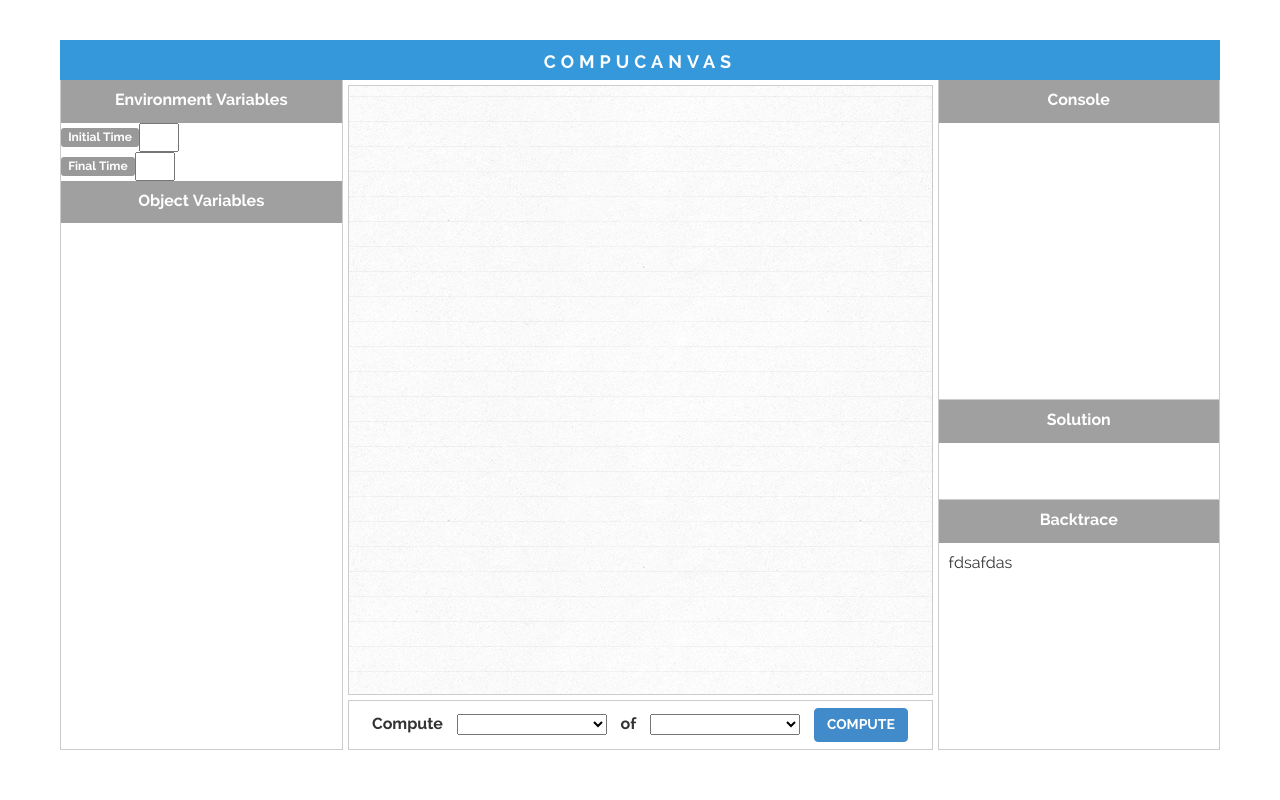
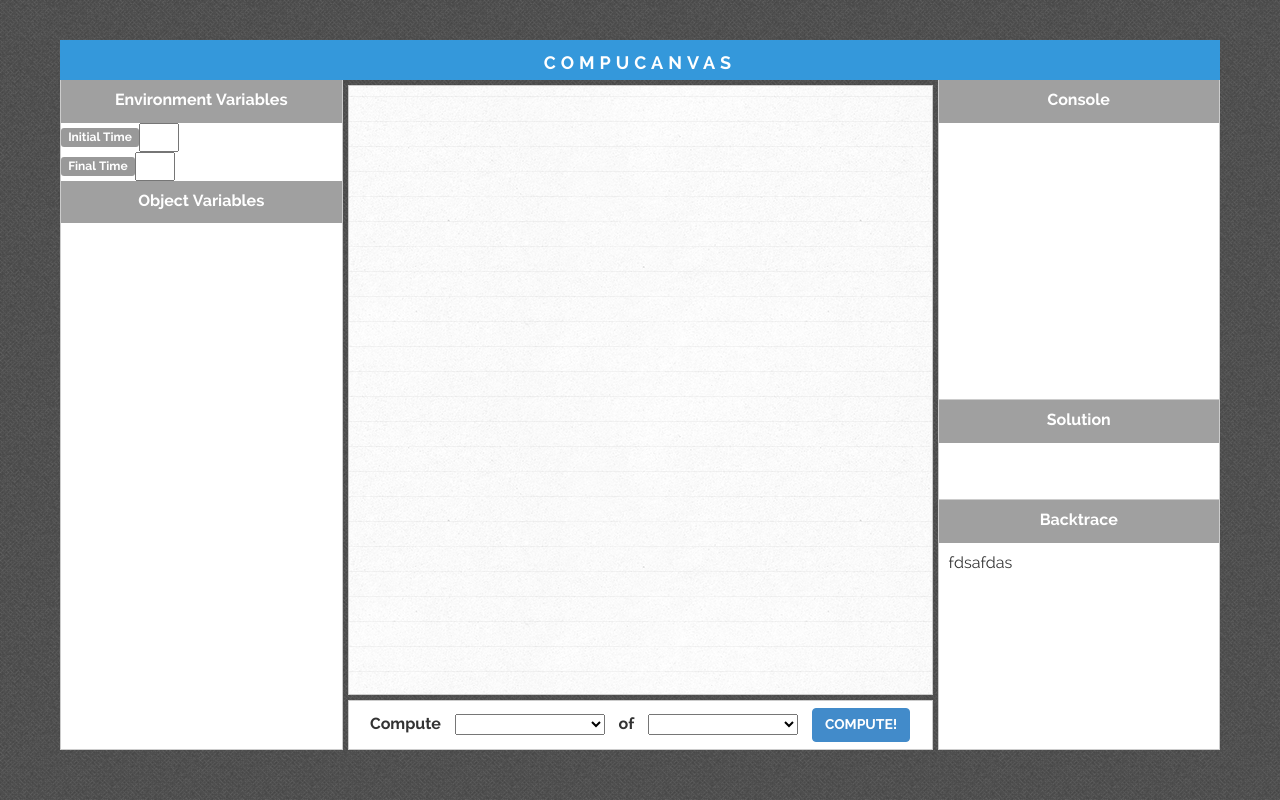
Before and after one commit to rzhou186/Compucanvas, a plain HTML site: page index.html in a window 1280 px wide. Drawn offline with Linux system fonts and the light colour scheme.

Commit message:
Process of finalizing styles

```diff
--- a/index.html
+++ b/index.html
@@ -56,7 +56,7 @@
             of
             <select class="kinObjects">
             </select>
-            <button id="compute" class="btn btn-primary">COMPUTE</button>
+            <button id="compute" class="btn btn-primary">COMPUTE!</button>
           </div>
         </div>
         <div class="col-lg-3">
--- a/stylesheets/layout.css
+++ b/stylesheets/layout.css
@@ -3,8 +3,8 @@ body {
   font-size: 16px;
   color: #333333;
   padding: 40px 0px 40px 0px;
-  /*background-image: url("../images/tweed.png");
-  background-repeat: repeat;*/
+  background-image: url("../images/tweed.png");
+  background-repeat: repeat;
 }
 
 .row {
@@ -14,6 +14,8 @@ body {
 .topbar {
   height: 40px;
   background-color: #3498DB;
+  border: 1px solid #3498DB;
+  border-bottom: none;
 }
 
 .topbar-inner {
@@ -24,6 +26,7 @@ body {
 .box{
   overflow: auto;
   height:670px;
+  background-color: #ffffff;
   border: 1px solid #ccc;
   border-top:none;
 }
@@ -31,6 +34,7 @@ body {
   border: 1px solid #ccc;
   border-top:none;
   overflow: auto;
+  background-color: #ffffff;
 }
 .small_box .contents {
   font-family: 'RalewayRegular', Helvetica, sans-serif;
@@ -50,6 +54,7 @@ body {
   padding-top: 7px;
   text-align: center;
   border: 1px solid #ccc;
+  background-color: #ffffff;
 }
 .row{
   width:100%;
```
Also changed, not shown: images/tweed.png (added).
